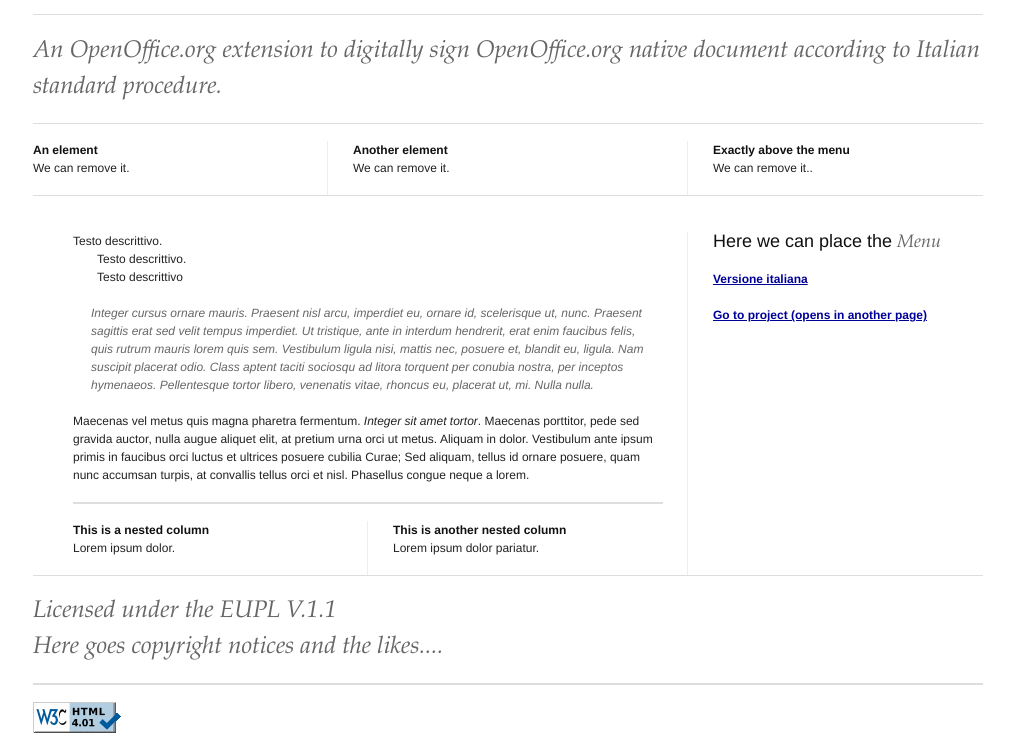
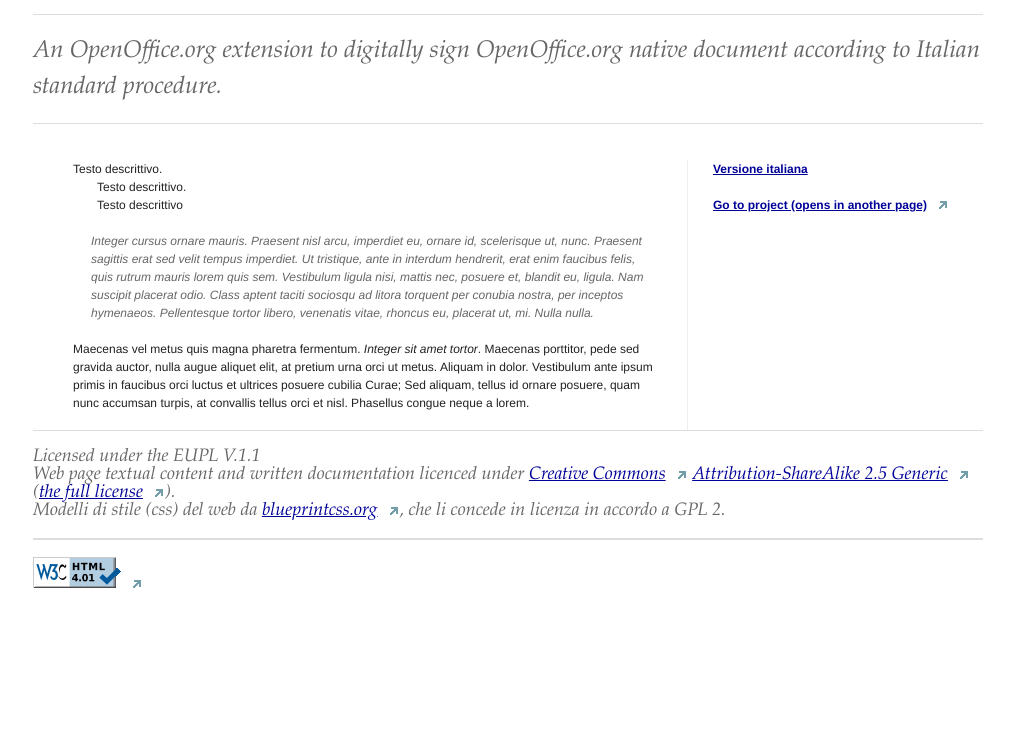
Before and after one commit to beppec56/odf-xades, a plain HTML site: page web/en/index.html in a window 1280 px wide. Shown: the part 94-845 px from the top of the page, without its empty margins (132-1146 px from the left). After the commit the page ends 800 px from the top, so only its background shows below. Drawn offline with Linux system fonts and the light colour scheme.

Commit message:
Web page editing.
git-svn-id: https://joinup.ec.europa.eu/svn/ooo-xadessig-it/trunk@57 ae2944e6-8456-422b-b884-7dc9435bd57f

```diff
--- a/web/en/index.html
+++ b/web/en/index.html
@@ -13,6 +13,9 @@
 
 	<!-- Import fancy-type plugin for the sample page. -->
 	<link rel="stylesheet" href="../css/blueprint/plugins/fancy-type/screen.css" type="text/css" media="screen, projection">
+
+	<!-- Auto icons -->
+	 <link rel="stylesheet" href="../css/blueprint/plugins/link-icons/screen.css" type="text/css" media="screen, projection">
 </head>
 <body>
 
@@ -24,24 +27,6 @@
 		<hr>
 		<h2 class="alt">An OpenOffice.org extension to digitally sign OpenOffice.org native document according to Italian standard procedure.</h2>
 		<hr>
-
-		<div class="span-7 colborder">
-		  <h6>An element</h6>
-		  <p>We can remove it.</p>
-		</div>
-
-		<div class="span-8 colborder">
-		  <h6>Another element</h6>
-
-		  <p>We can remove it.</p>
-		</div>
-
-		<div class="span-7 last">
-		  <h6>Exactly above the menu </h6>
-		  <p>We can remove it..</p>
-		</div>
-		<hr>
-
 
 		<hr class="space">
 
@@ -56,21 +41,8 @@
 			<p>Maecenas vel metus quis magna pharetra fermentum. <em>Integer sit amet tortor</em>. Maecenas porttitor, pede sed gravida auctor, nulla augue aliquet elit, at pretium urna orci ut metus. Aliquam in dolor. Vestibulum ante ipsum primis in faucibus orci luctus et ultrices posuere cubilia Curae; Sed aliquam, tellus id ornare posuere, quam nunc accumsan turpis, at convallis tellus orci et nisl. Phasellus congue neque a lorem.</p>
 
 
-			<hr>
-			<div class="span-7 colborder">
-			  <h6>This is a nested column</h6>
-			  <p>Lorem ipsum dolor.</p>
-			</div>
-			<div class="span-7 last">
-			  <h6>This is another nested column</h6>
-
-			  <p>Lorem ipsum dolor pariatur.</p>
-			</div>
-
 		</div>
-    <div class="span-7 last">
-
-			<h3>Here we can place the <span class="alt">Menu</span></h3>
+    	<div class="span-7 last">
 
 			<h5><a href="../it/index.html">Versione italiana</a></h5>
 
@@ -79,7 +51,9 @@
 		</div>
 
 		<hr>
-		<h2 class="alt">Licensed under the EUPL V.1.1<br>Here goes copyright notices and the likes....</h2>
+		<h3 class="alt">Licensed under the EUPL V.1.1<br>
+		Web page textual content and written documentation licenced under <a href="http://creativecommons.org/" target="_blank">Creative Commons</a> <a href="http://creativecommons.org/licenses/by-sa/2.5/" target="_blank">Attribution-ShareAlike 2.5 Generic</a> (<a href="http://creativecommons.org/licenses/by-sa/2.5/legalcode" target="_blank">the full license</a>).<br>
+		Modelli di stile (css) del web da <a href="http://www.blueprintcss.org/" target="_blank">blueprintcss.org</a>, che li concede in licenza in accordo a GPL 2.</h3>
 		<hr>
 
   		<div class="span-24">
```
Also changed, not shown: web/it/index.html (+7 -33 lines).
